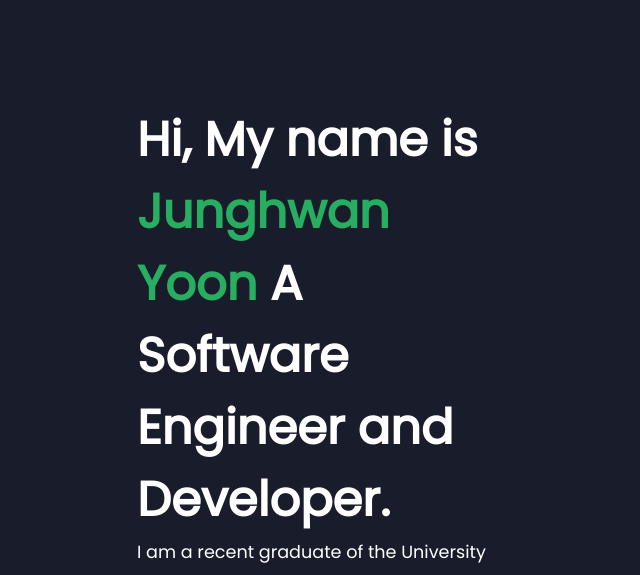
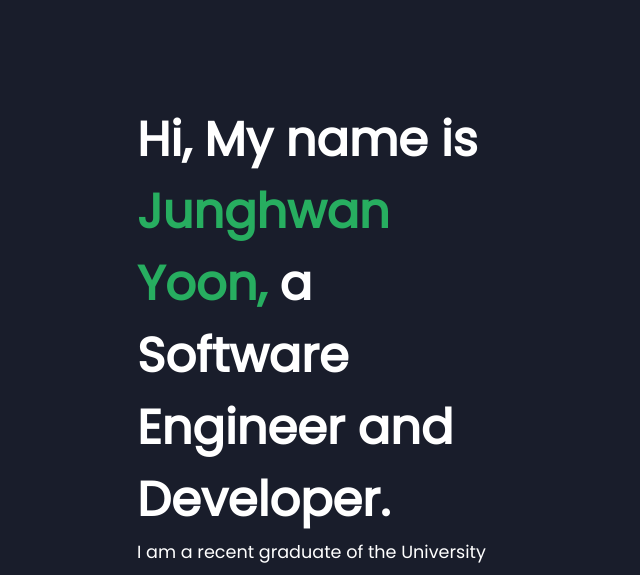
Before and after one commit to JunghwanYoon7/JunghwanYoon_Website, a website: page index.html in a window 1280 px wide. Shown: the top 575 px of the page, 503-1143 px from the left. Drawn offline with Linux system fonts and the light colour scheme.

Commit message:
Update index.html

```diff
--- a/index.html
+++ b/index.html
@@ -22,8 +22,8 @@
       </div>
       <div class="right-header">
         <h1 class="name">
-          Hi, My name is <span>Junghwan Yoon</span>
-          A Software Engineer and Developer.
+          Hi, My name is <span>Junghwan Yoon,</span>
+          a Software Engineer and Developer.
         </h1>
         <p>
           I am a recent graduate of the University of North Carolina at Charlotte with a BS in computer science.
@@ -53,6 +53,8 @@
           <p1>
             I am proficient in Python and Java and have knowlege of C++, Javascript, and Lua.
             Some of my other skills with tools include: Py Torch, Git, Postman, and AWS.
+            <br>
+            <br>
 
           </p1>
 
```
